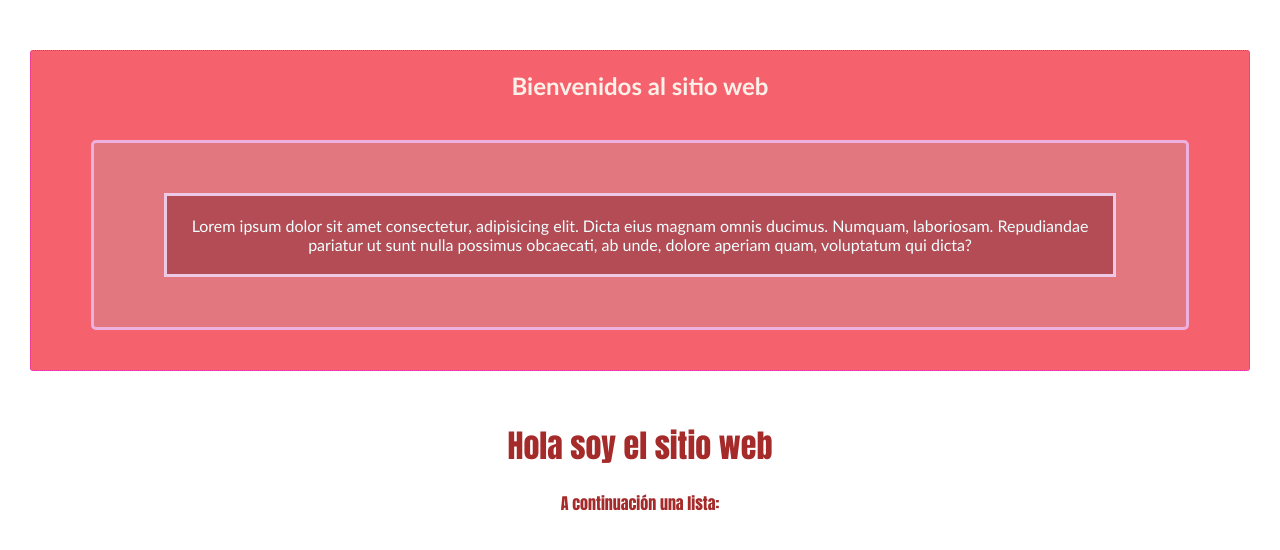
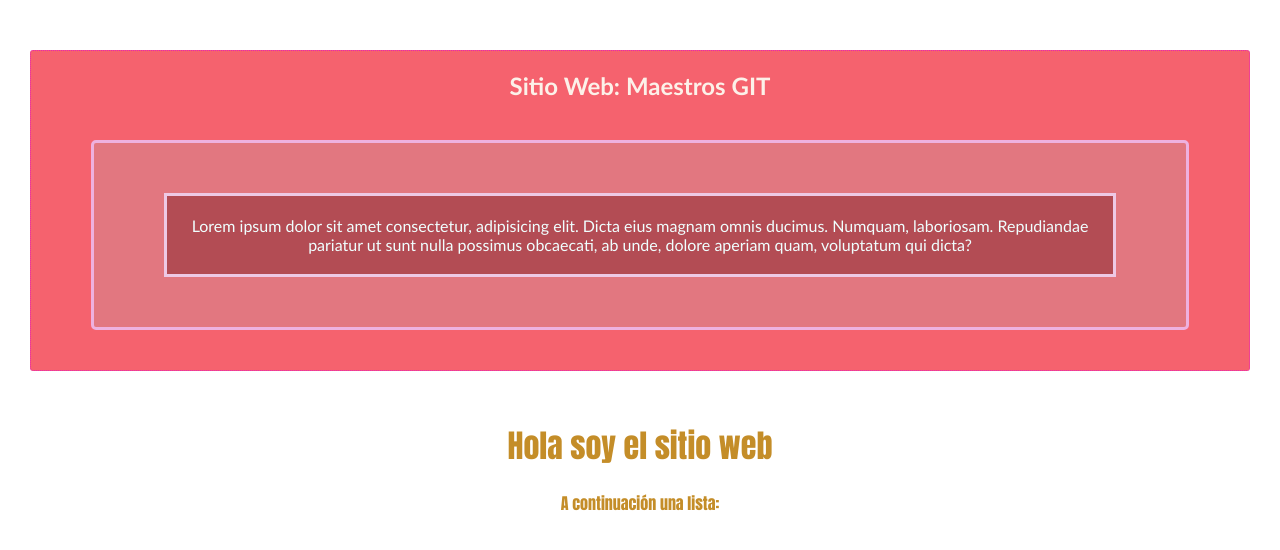
Before and after one commit to Sylarino/practica-git, a plain HTML site: page index.html in a window 1280 px wide. Drawn offline with Linux system fonts and the light colour scheme.

Commit message:
Modificación css y texto de la cabecera en color cafe

```diff
--- a/css/styles.css
+++ b/css/styles.css
@@ -1,5 +1,5 @@
 body{
-    color: brown;
+    color: rgb(196, 141, 40);
     text-align: center;
     margin: auto 0;
     font-family: Impact, Haettenschweiler, 'Arial Narrow Bold', sans-serif;
--- a/index.html
+++ b/index.html
@@ -11,7 +11,7 @@
     <!-- Rama de Cabezera -->
     <header>
         <div>
-            <h2>Bienvenidos al sitio web</h2>
+            <h2>Sitio Web: Maestros GIT</h2>
         </div>
         <div class="container-p">
             <p>
```
